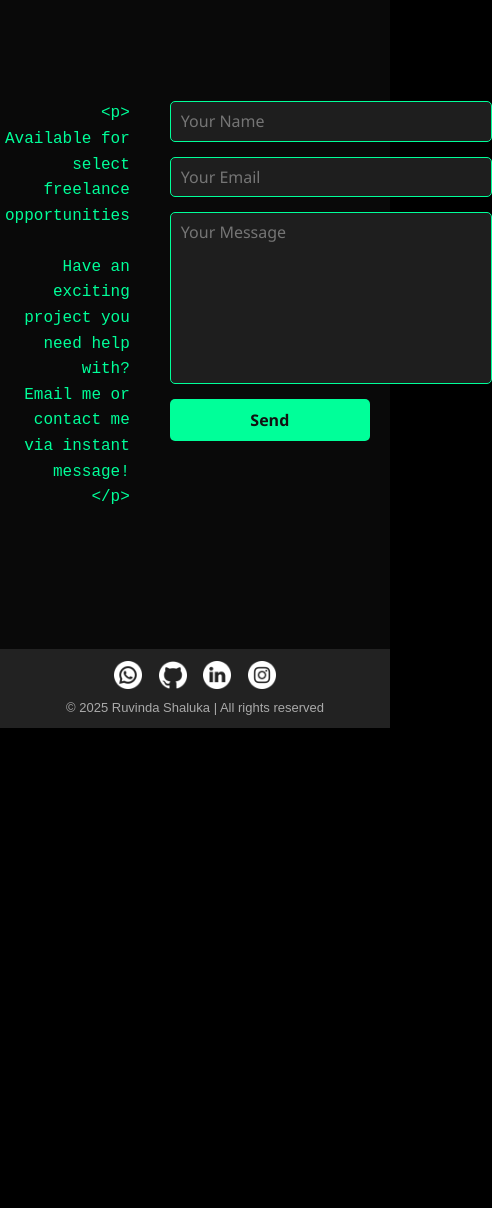
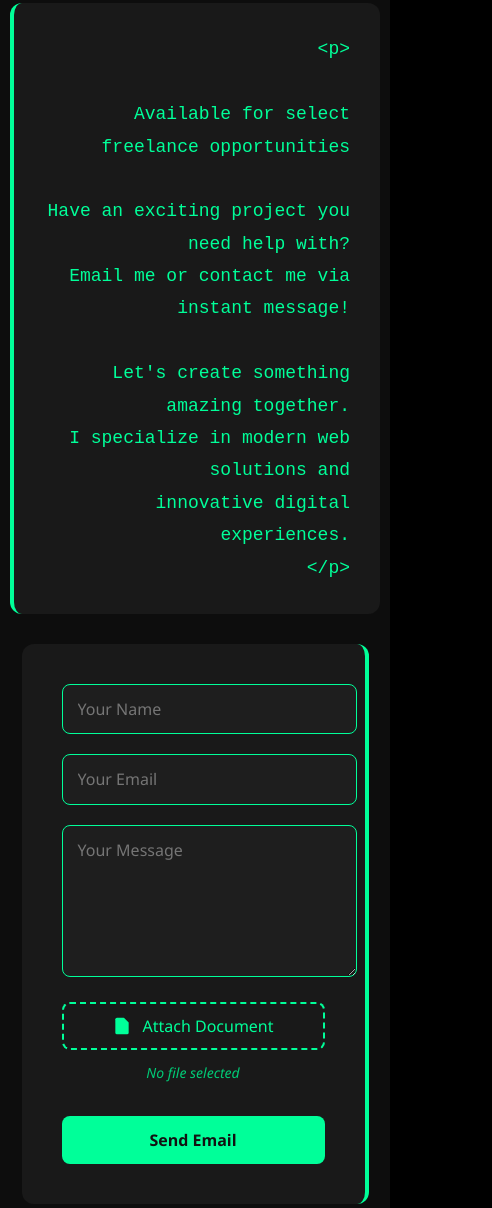
Before and after one commit to Ruvinda-Shaluka/my_portfolio, a plain HTML site: page index.html in a window 390 px wide. Shown: the part 4922-6130 px from the top of the page, 492 px wide, since content can reach past the window. Before the commit the page ends 5660 px from the top, so only its background shows below. Drawn offline with Linux system fonts and the light colour scheme.

Commit message:
2nd commit on 20th October with updating contact section almost complete.

```diff
--- a/css/contact-section.css
+++ b/css/contact-section.css
@@ -1,94 +1,225 @@
-.contact-section{
+/*
+.section {
+    max-width: 1200px;
+    margin: 0 auto;
+    padding: 40px 20px;
+}
+
+.section-title {
+    font-size: 36px;
+    font-family: monospace;
+    color: #00FF5E;
+    text-align: center;
+    position: relative;
+    margin-bottom: 40px;
+}
+
+.section-title::before {
+    content: "<title> ";
+    color: #00FF5E;
+}
+
+.section-title::after {
+    content: " </title>";
+    color: #00FF5E;
+}
+*/
+.section-contact {
+    background-color: rgba(18, 18, 18, 0.5);
+}
+
+.contact-section {
     background-color: rgba(18, 18, 18, 0.5);
     font-family: 'Segoe UI', sans-serif;
     color: #00ff99;
     margin: 0;
-    padding: 5px;
+    padding: 10px;
     display: flex;
     justify-content: center;
     align-items: center;
-    height: 80vh;
+    min-height: 60vh;
+    /*border-radius: 15px;*/
 }
 
-.contact-section .section-title {
-    margin-top: 0;
-    margin-bottom: 32px;
-    display: block;
+.contact-wrapper {
+    display: flex;
+    justify-content: space-between;
+    gap: 60px;
+    max-width: 1100px;
+    width: 100%;
+    margin: 0 auto;
 }
 
-#contactH2 {
-    background-color: rgba(18, 18, 18, 0.5);
-    margin-bottom: 0;
+@media (max-width: 768px) {
+    .contact-wrapper {
+        flex-direction: column;
+        align-items: center;
+        gap: 30px;
+    }
+
+    .contact-freelance-message {
+        text-align: center;
+    }
 }
 
-.contact-section .contact-wrapper {
-    display: flex;
-    justify-content: space-between;
-    gap: 40px;
-    max-width: 900px;
-    width: 100%;
-}
-
-.contact-section .freelance-message {
+.contact-freelance-message {
     flex: 1;
     text-align: right;
     color: #00ff99;
     font-family: 'Courier New', monospace;
-    font-size: 16px;
-    line-height: 1.6;
+    font-size: 18px;
+    line-height: 1.8;
+    padding: 30px;
+    background: rgba(30, 30, 30, 0.7);
+    border-radius: 12px;
+    border-left: 4px solid #00ff99;
+    min-height: 350px;
+    display: flex;
+    flex-direction: column;
+    justify-content: center;
 }
 
-.contact-section .contact-form {
-    flex: 1;
+.contact-form-container {
+    flex: 1.2;
+    padding: 30px;
+    background: rgba(30, 30, 30, 0.7);
+    border-radius: 12px;
+    border-right: 4px solid #00ff99;
+    min-height: 400px;
+}
+
+.contact-form {
     display: flex;
     flex-direction: column;
-    gap: 15px;
+    gap: 20px;
+    height: 100%;
+    padding: 10px;
 }
 
-.contact-section .contact-form input,
-.contact-section .contact-form textarea {
+.contact-input,
+.contact-textarea {
     background-color: #1e1e1e;
     border: 1px solid #00ff99;
     color: #00ff99;
-    padding: 10px;
+    padding: 15px;
     font-size: 16px;
-    border-radius: 5px;
+    border-radius: 8px;
+    transition: all 0.3s ease;
+    width: 100%;
 }
 
-.contact-section .contact-form input[type="text"],
-.contact-section .contact-form input[type="email"] {
-    width: 300px;
-}
-.contact-section .contact-form button[type="submit"] {
-    width: 200px;
+.contact-input:focus,
+.contact-textarea:focus {
+    outline: none;
+    border-color: #00cc77;
+    box-shadow: 0 0 0 3px rgba(0, 255, 153, 0.3);
+    transform: translateY(-2px);
 }
 
-.contact-section .contact-form textarea {
-    height: 150px;
-    resize: none;
+.contact-textarea {
+    height: 120px;
+    resize: vertical;
+    min-height: 120px;
 }
 
-.contact-section .contact-form button {
+.contact-file-section {
+    display: flex;
+    flex-direction: column;
+    gap: 10px;
+    margin: 5px 0;
+}
+
+.contact-file-input {
+    display: none;
+}
+
+.contact-file-btn {
+    background-color: transparent;
+    color: #00ff99;
+    border: 2px dashed #00ff99;
+    padding: 12px;
+    font-size: 16px;
+    cursor: pointer;
+    border-radius: 8px;
+    transition: all 0.3s ease;
+    text-align: center;
+    display: flex;
+    align-items: center;
+    justify-content: center;
+    gap: 10px;
+}
+
+.contact-file-btn:hover {
+    background-color: rgba(0, 255, 153, 0.1);
+    border-color: #00cc77;
+    transform: translateY(-2px);
+}
+
+.contact-file-name {
+    color: #00cc77;
+    font-size: 14px;
+    margin-top: 5px;
+    text-align: center;
+    font-style: italic;
+}
+
+.contact-submit-btn {
     background-color: #00ff99;
     color: #121212;
     border: none;
-    padding: 12px;
+    padding: 15px;
     font-size: 16px;
     font-weight: bold;
     cursor: pointer;
-    border-radius: 5px;
-    transition: background-color 0.3s ease;
+    border-radius: 8px;
+    transition: all 0.3s ease;
+    width: 100%;
+    margin-top: 10px;
 }
 
-.contact-section .contact-form button:hover {
+.contact-submit-btn:hover {
     background-color: #00cc77;
+    transform: translateY(-2px);
+    box-shadow: 0 5px 15px rgba(0, 255, 153, 0.4);
 }
 
-.freelance-message::before {
+.contact-submit-btn:active {
+    transform: translateY(0);
+}
+
+.contact-freelance-message::before {
     content: "<p> ";
     color: #00ff99;
 }
-.freelance-message::after {
+
+.contact-freelance-message::after {
     content: " </p>";
     color: #00ff99;
 }
+
+.contact-message {
+    padding: 12px;
+    border-radius: 8px;
+    text-align: center;
+    margin-top: 10px;
+    display: none;
+    font-size: 14px;
+}
+
+.contact-success {
+    background-color: rgba(0, 255, 153, 0.2);
+    border: 1px solid #00ff99;
+    color: #00ff99;
+}
+
+.contact-error {
+    background-color: rgba(255, 0, 0, 0.2);
+    border: 1px solid #ff5555;
+    color: #ff5555;
+}
+
+.contact-file-icon {
+    width: 20px;
+    height: 20px;
+    fill: currentColor;
+}
--- a/index.html
+++ b/index.html
@@ -14,6 +14,7 @@
     <link rel="stylesheet" href="../my_portfolio/css/hero-section.css"/>
     <link rel="stylesheet" href="../my_portfolio/css/works-section.css"/>
     <link rel="stylesheet" href="../my_portfolio/css/education-section.css"/>
+    <!--    <link rel="stylesheet" href="../my_portfolio/css/contact-section.css"/>-->
 </head>
 <body>
 <div class="code-bg" id="code-bg"></div>
@@ -380,27 +381,54 @@
 </section>
 
 <!-- ===== CONTACT ===== -->
-<section id="contact" class="section">
-    <h2 class="section-title" id="contactH2">Contact</h2>
+<section id="contact" class="section-contact">
+    <h2 class="section-title">Contact</h2>
     <div class="contact-section">
         <div class="contact-wrapper">
 
-            <div class="freelance-message">
+            <div class="contact-freelance-message">
                 <br>
                 Available for select freelance opportunities<br><br>
                 Have an exciting project you need help with?<br>
-                Email me or contact me via instant message!<br>
+                Email me or contact me via instant message!<br><br>
+                Let's create something amazing together.<br>
+                I specialize in modern web solutions and<br>
+                innovative digital experiences.
             </div>
 
-            <form class="contact-form">
-                <input type="text" name="name" placeholder="Your Name" required>
-                <input type="email" name="email" placeholder="Your Email" required>
-                <textarea name="message" placeholder="Your Message" required></textarea>
-                <button type="submit">Send</button>
-            </form>
+            <div class="contact-form-container">
+                <form class="contact-form" id="contact-form">
+                    <input type="text" name="name" placeholder="Your Name" required class="contact-input" id="contact-name">
+                    <input type="email" name="email" placeholder="Your Email" required class="contact-input" id="contact-email">
+                    <textarea name="message" placeholder="Your Message" required class="contact-textarea" id="contact-message"></textarea>
+
+                    <div class="contact-file-section">
+                        <label for="contact-file" class="contact-file-btn">
+                            <svg class="contact-file-icon" viewBox="0 0 24 24" fill="currentColor">
+                                <path d="M14 2H6a2 2 0 0 0-2 2v16a2 2 0 0 0 2 2h12a2 2 0 0 0 2-2V8z"/>
+                                <polyline points="14,2 14,8 20,8"/>
+                                <line x1="16" y1="13" x2="8" y2="13"/>
+                                <line x1="16" y1="17" x2="8" y2="17"/>
+                                <polyline points="10,9 9,9 8,9"/>
+                            </svg>
+                            Attach Document
+                        </label>
+                        <input type="file" id="contact-file" class="contact-file-input">
+                        <div class="contact-file-name" id="contact-file-name">No file selected</div>
+                    </div>
+
+                    <button type="submit" class="contact-submit-btn">Send Email</button>
+
+                    <div class="contact-message contact-success" id="contact-success-message">
+                        ✓ Message prepared! Your email client should open automatically.
+                    </div>
+                    <div class="contact-message contact-error" id="contact-error-message">
+                        ✗ Error preparing email. Please try again.
+                    </div>
+                </form>
+            </div>
         </div>
     </div>
-
 </section>
 
 <!-- ===== FOOTER ===== -->
@@ -426,5 +454,6 @@
 <script src="../my_portfolio/js/background-lines.js"></script>
 <script src="../my_portfolio/js/hero-section.js"></script>
 <script src="../my_portfolio/js/education-section.js"></script>
+<script src="../my_portfolio/js/contact-section.js"></script>
 </body>
 </html>
```
Also changed, not shown: js/contact-section.js (added, +99 -0 lines).
